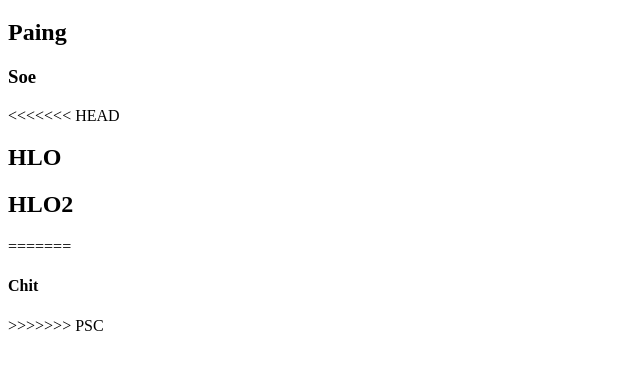
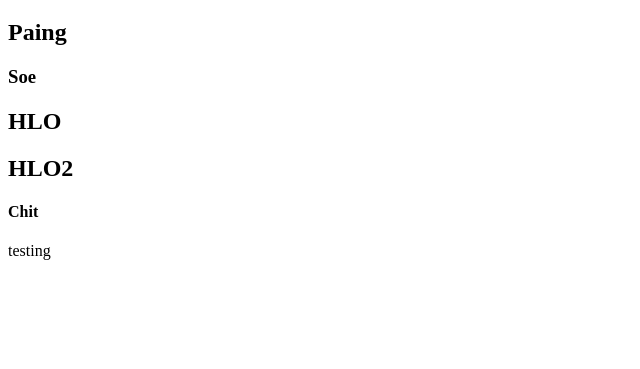
Before and after one commit to PaingSoeChit-QMM/git-flow, a plain HTML site: page index.html in a window 1280 px wide. Shown: the part 61-430 px from the top of the page, without its empty margins (0-640 px from the left). Drawn offline with Linux system fonts and the light colour scheme.

Commit message:
span added

```diff
--- a/index.html
+++ b/index.html
@@ -10,12 +10,10 @@
     <div class="hlo">
       <h2>Paing</h2>
       <h3>Soe</h3>
-<<<<<<< HEAD
       <h2>HLO</h2>
       <h2>HLO2</h2>
-=======
       <h4>Chit</h4>
->>>>>>> PSC
+      <span>testing</span>
     </div>
   </body>
 </html>
```
